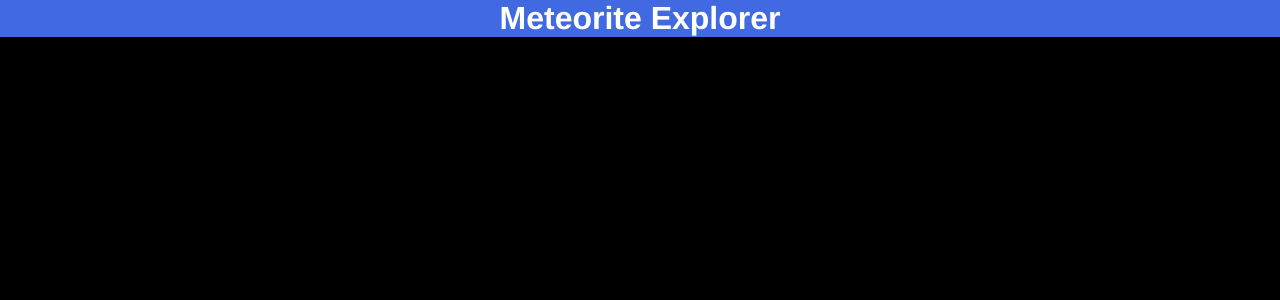
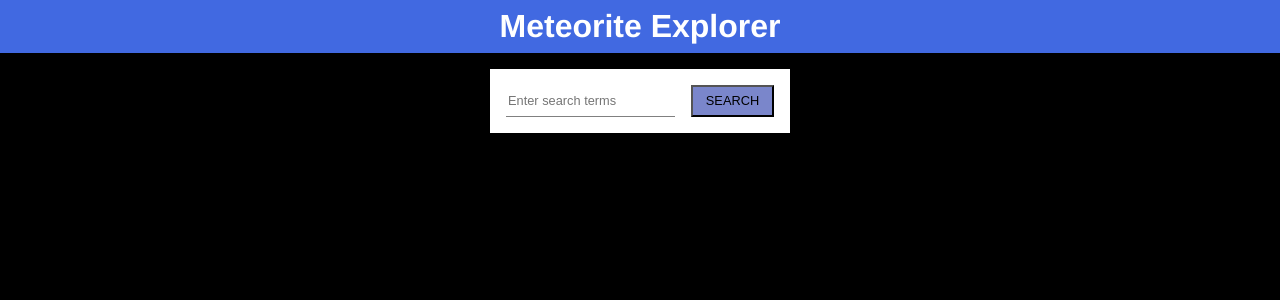
Before and after one commit to SherOnDale/meteorite-landing, a Vue app: page / in a window 1280 px wide. Shown: the top 300 px of the page. Built offline with nearby package versions, Linux system fonts and the light colour scheme.

Commit message:
add search-bar

```diff
--- a/src/App.vue
+++ b/src/App.vue
@@ -1,15 +1,18 @@
 <template>
   <div id="app">
     <app-header/>
+    <search-bar/>
   </div>
 </template>
 
 <script>
 import AppHeader from "./components/AppHeader";
+import SearchBar from "./components/SearchBar";
 export default {
   name: "app",
   components: {
-    AppHeader
+    AppHeader,
+    SearchBar
   }
 };
 </script>
@@ -23,6 +26,10 @@ export default {
   color: #2c3e50;
 }
 
+html {
+  font-size: 16px;
+}
+
 body {
   background-color: black;
   margin: 0;
--- a/src/components/AppHeader.vue
+++ b/src/components/AppHeader.vue
@@ -16,6 +16,7 @@ export default {
 
   &__title {
     margin: 0;
+    padding: 0.5rem;
     color: white;
   }
 }
--- /dev/null
+++ b/src/components/SearchBar.vue
@@ -0,0 +1,44 @@
+<template>
+  <div class="search">
+    <div class="search__input">
+      <input placeholder="Enter search terms">
+    </div>
+    <div class="search__button">
+      <button>Search</button>
+    </div>
+  </div>
+</template>
+
+<script>
+export default {
+  name: "search-bar"
+};
+</script>
+
+<style lang="scss" scoped>
+.search {
+  background-color: #fff;
+  padding: 1rem;
+  margin: 1rem;
+  display: inline-flex;
+
+  .search__input input {
+    height: 2rem;
+    outline: none;
+    border: none;
+    border-bottom: 1px solid gray;
+    font-size: 0.8rem;
+  }
+
+  .search__button button {
+    text-transform: uppercase;
+    background-color: #7a86cb;
+    color: black;
+    font-size: 0.8rem;
+    padding: 0.4rem 0.8rem;
+    margin-left: 1rem;
+    outline: none;
+    cursor: pointer;
+  }
+}
+</style>
```
